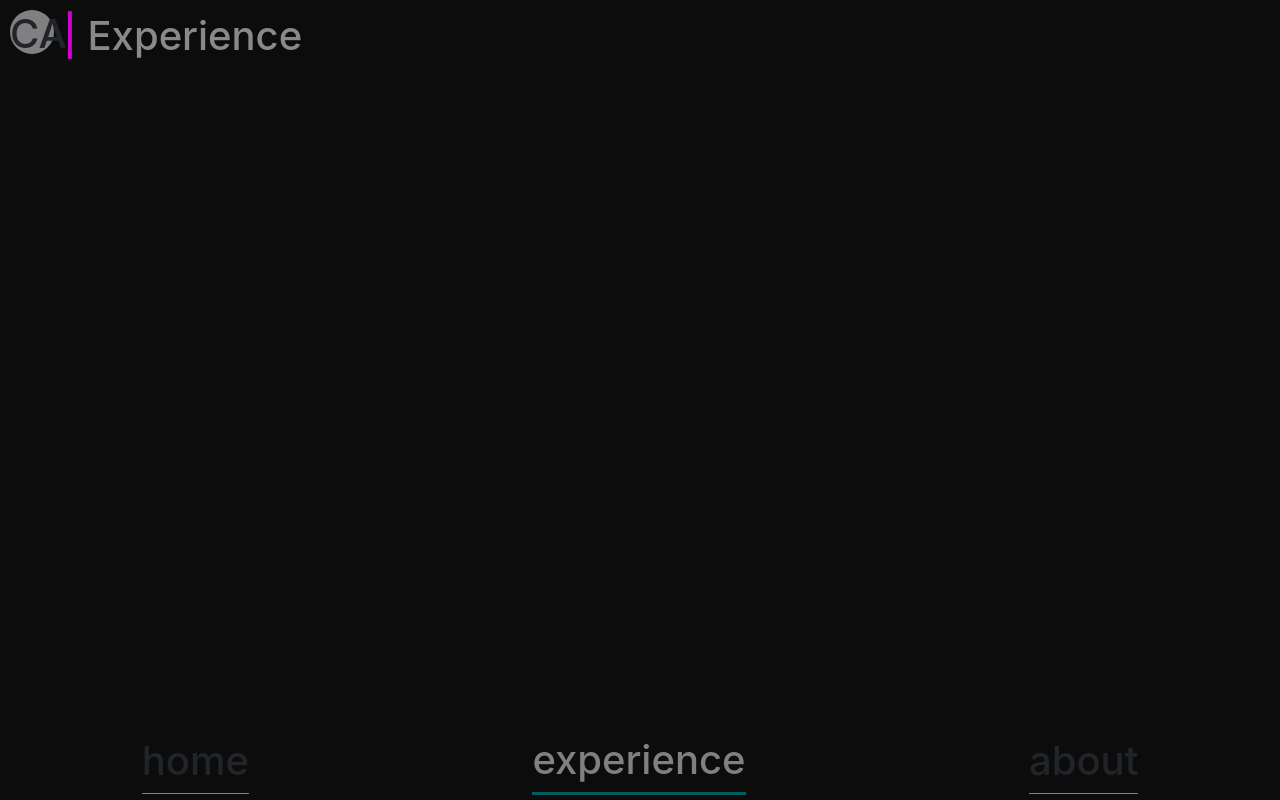
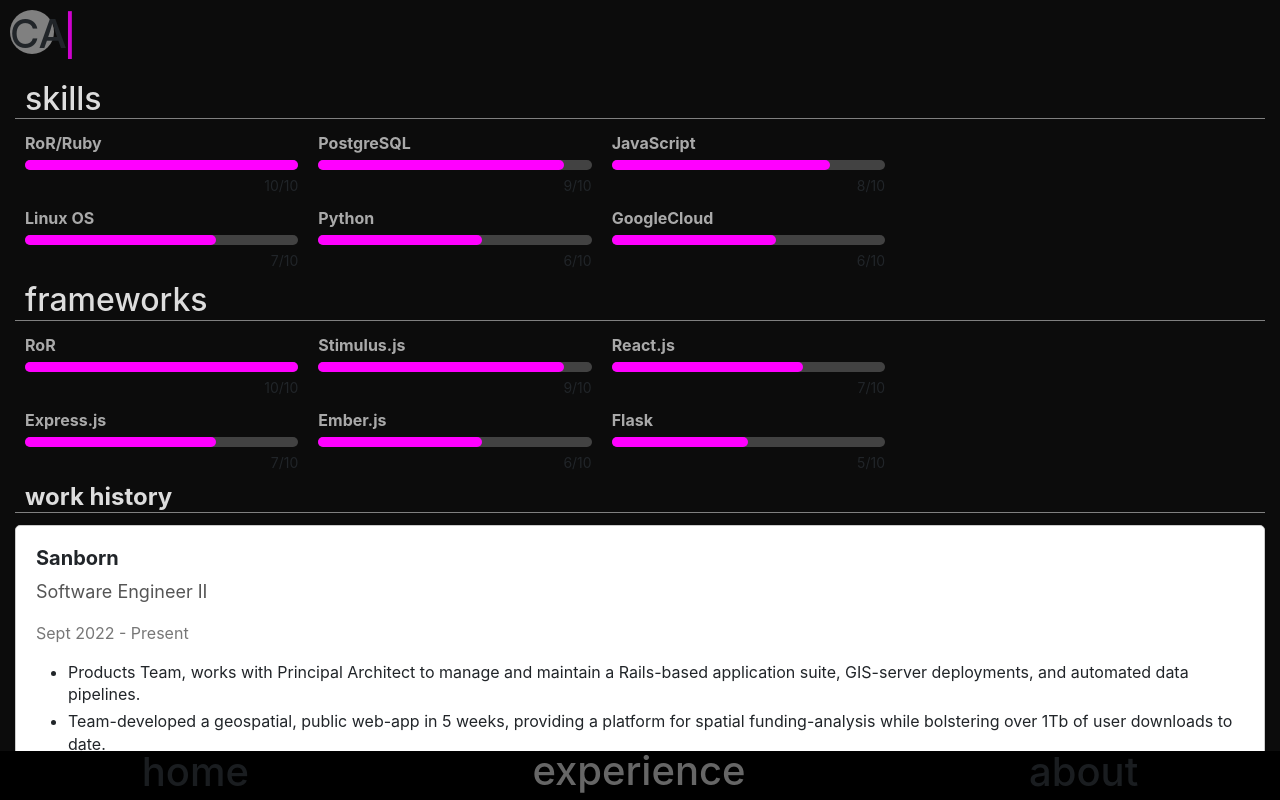
Before and after one commit to colintalex/portfolio-next, a Next.js app: page /experience in a window 1280 px wide. Built offline with nearby package versions, Linux system fonts and the light colour scheme; a web font is replaced by a local one.

Commit message:
Update Experience

```diff
--- a/components/nav.js
+++ b/components/nav.js
@@ -8,7 +8,6 @@ import { usePathname } from "next/navigation";
 
 export default function Nav() {
   const [show, setShow] = useState(false);``
-
   const handleClose = () => setShow(false);
   const handleShow = () => setShow(true);
   const currentRoute = usePathname();
@@ -19,7 +18,7 @@ export default function Nav() {
         href="/"
         className={
           currentRoute === "/"
-            ? styles.active_class_name
+            ? styles.active_class_name_home
             : styles.non_active_class_name
         }
       >
@@ -29,7 +28,7 @@ export default function Nav() {
         href="/experience"
         className={
           currentRoute === "/experience"
-            ? styles.active_class_name
+            ? styles.active_class_name_experience
             : styles.non_active_class_name
         }
       >
@@ -39,7 +38,7 @@ export default function Nav() {
         href="/about"
         className={
           currentRoute === "/about"
-            ? styles.active_class_name
+            ? styles.active_class_name_about
             : styles.non_active_class_name
         }
       >
--- a/components/nav.module.scss
+++ b/components/nav.module.scss
@@ -12,12 +12,22 @@
   justify-content: space-around;
   margin: 10px 0;
   width: 100%;
-
+  background: black;
+  margin-bottom: -1px;
   a {
     border-bottom: 1px solid gray;
-    &.active_class_name {
+    opacity: 0.8;
+    &.active_class_name_about {
       color: gray;
-      border-bottom: 3px solid rgba(0, 128, 128, 0.7);
+      border-bottom: 3px solid gold;
+    }
+    &.active_class_name_home {
+      color: gray;
+      border-bottom: 3px solid turquoise;
+    }
+    &.active_class_name_experience {
+      color: gray;
+      border-bottom: 3px solid magenta
     }
   }
 }
--- /dev/null
+++ b/components/skills.js
@@ -0,0 +1,97 @@
+import { useEffect, useState } from "react";
+import styles from "./skills.module.scss";
+
+export default function Skills() {
+  const skills = [
+    ["RoR/Ruby", 10],
+    ["PostgreSQL", 9],
+    ["JavaScript", 8],
+    ["Linux OS", 7],
+    ["Python", 6],
+    ["GoogleCloud", 6],
+  ];
+
+  const frameworks = [
+    ["RoR", 10],
+    ["Stimulus.js", 9],
+    ["React.js", 7],
+    ["Express.js", 7],
+    ["Ember.js", 6],
+    ["Flask", 5],
+  ];
+
+  const [animationComplete, setAnimationComplete] = useState(false);
+
+  useEffect(() => {
+    // Mark animation as complete after a delay
+    const animationTimer = setTimeout(() => {
+      setAnimationComplete(true);
+    }, []); // Adjust the delay as needed
+
+    return () => clearTimeout(animationTimer);
+  }, []);
+
+  return (
+    <div className={styles.skills_container}>
+      <div className={styles.skills_section}>
+        <h2 className={styles.title}>skills</h2>
+        <div className={styles.skills_grid}>
+          {skills.map(([skill, level]) => (
+            <div
+              key={skill}
+              className={`${styles.skill} ${
+                animationComplete ? styles.animate : ""
+              }`}
+            >
+              <div className={styles.skill_label}>{skill}</div>
+              <div className={styles.progress_container}>
+                <div
+                  className={styles.progress_bar}
+                  style={{
+                    width: animationComplete ? `${(level / 10) * 100}%` : "0%",
+                    transition: animationComplete
+                      ? "width 1s ease-in-out"
+                      : "none",
+                  }}
+                ></div>
+              </div>
+              <div className={styles.skill_level}>
+                {animationComplete ? `${level}/10` : "Loading..."}
+              </div>
+            </div>
+          ))}
+        </div>
+      </div>
+
+      <div className={styles.skills_section}>
+        <h2 className={styles.title}>frameworks</h2>
+        <div className={styles.skills_grid}>
+          {frameworks.map(([framework, level]) => (
+            <div
+              key={framework}
+              className={`${styles.skill} ${
+                animationComplete ? styles.animate : ""
+              }`}
+            >
+              <div className={styles.skill_label}>{framework}</div>
+              <div className={styles.progress_container}>
+                <div
+                  className={styles.progress_bar}
+                  style={{
+                    width: animationComplete ? `${(level / 10) * 100}%` : "0%",
+                    transition: animationComplete
+                      ? "width 1s ease-in-out"
+                      : "none",
+                  }}
+                ></div>
+              </div>
+              <div className={styles.skill_level}>
+                {animationComplete ? `${level}/10` : "Loading..."}
+              </div>
+            </div>
+          ))}
+        </div>
+      </div>
+    </div>
+  );
+}
--- /dev/null
+++ b/components/skills.module.scss
@@ -0,0 +1,64 @@
+.skills_container {
+  justify-content: center;
+  align-items: center;
+}
+
+.skills_grid {
+  display: grid;
+  grid-template-columns: repeat(3, 1fr);
+  row-gap: 0px;
+  column-gap: 20px;
+  max-width: 900px;
+  padding: 0px 20px;
+  /* Adjust as needed */
+}
+
+.title {
+  padding-left: 10px;
+  border-bottom: 1px solid gray;
+  margin: 0 10px;
+  margin-bottom: 12px;
+  color: rgb(221, 221, 221);
+}
+
+.skill {
+  display: flex;
+  flex-direction: column;
+  margin-bottom: 10px;
+  width: 100%;
+  opacity: 0;
+  transform: translateY(20px);
+  transition: opacity 1s ease-in-out, transform 1s ease-in-out;
+}
+
+.animate {
+  opacity: 1;
+  transform: translateY(0);
+}
+
+.skill_label {
+  font-weight: bold;
+  margin-bottom: 5px;
+  color: rgba(245, 245, 245, 0.678);
+}
+
+.progress_container {
+  width: 100%;
+  height: 10px;
+  background-color: #424242;
+  border-radius: 5px;
+}
+
+.progress_bar {
+  height: 100%;
+  background-color: magenta;
+  /* Change the color as desired */
+  border-radius: 5px;
+  transition: width 1s ease-in-out;
+}
+
+.skill_level {
+  margin-top: 5px;
+  text-align: right;
+  font-size: 14px;
+}
--- /dev/null
+++ b/components/work_history.js
@@ -0,0 +1,50 @@
+import styles from "./work_history.module.scss";
+
+export default function WorkHistory() {
+  const workHistory = [
+    {
+      company: "Sanborn",
+      position: "Software Engineer II",
+      startDate: "Sept 2022",
+      endDate: "Present",
+      descriptions: [
+        "Products Team, works with Principal Architect to manage and maintain a Rails-based application suite, GIS-server deployments, and automated data pipelines.",
+        "Team-developed a geospatial, public web-app in 5 weeks, providing a platform for spatial funding-analysis while bolstering over 1Tb of user downloads to date.",
+        "Self-authored a role-based documentation platform on Rails, streamlining internal viewing/editing of client-facing documentation for 4 applications within the company suite.",
+      ],
+    },
+    {
+      company: "Sanborn",
+      position: "Software Engineer I",
+      startDate: "June 2021",
+      endDate: "Sept 2022",
+      descriptions: [
+        "Assisted Lead Engineer with development/on-site deployment of  company software product suite, built using Rails.",
+        "Regained control on technical debt by assisting with debugging deep-dives & developing strategies for new technology.",
+        "Developed a plane tracking map interface by using aerial tracking API's for observing/recording/replaying of flight paths.",
+      ],
+    },
+  ];
+
+  return (
+    <div className={styles.container}>
+      <h2 className={styles.title}>work history</h2>
+      {workHistory.map((job, index) => (
+        <div key={index} className={styles.job}>
+          <h3 className={styles.company}>{job.company}</h3>
+          <p className={styles.position}>{job.position}</p>
+          <p className={styles.date}>
+            {job.startDate} - {job.endDate}
+          </p>
+          <ul className={styles.descriptionList}>
+            {job.descriptions.map((description, i) => (
+              <li key={i} className={styles.descriptionItem}>
+                {description}
+              </li>
+            ))}
+          </ul>
+        </div>
+      ))}
+    </div>
+  );
+}
--- /dev/null
+++ b/components/work_history.module.scss
@@ -0,0 +1,77 @@
+.container {
+  margin: 0 10px;
+}
+
+.title {
+  padding-left: 10px;
+  border-bottom: 1px solid gray;
+  margin-bottom: 12px;
+}
+
+/* work_history.module.scss */
+
+.title {
+  font-size: 24px;
+  font-weight: bold;
+  color: rgb(221, 221, 221);
+}
+
+.job {
+  border: 1px solid #ccc;
+  padding: 20px;
+  margin-bottom: 20px;
+  background-color: #fff;
+  box-shadow: 0 2px 4px rgba(0, 0, 0, 0.1);
+  border-radius: 5px;
+}
+
+.company {
+  font-size: 20px;
+  font-weight: bold;
+}
+
+.position {
+  font-size: 18px;
+  color: #555;
+  margin-top: 5px;
+}
+
+.date {
+  font-size: 16px;
+  color: #777;
+  margin-top: 10px;
+}
+
+.description {
+  margin-top: 15px;
+  font-size: 16px;
+  line-height: 1.4;
+}
+
+/* Add media queries for responsiveness if needed */
+@media (max-width: 768px) {
+  .job {
+    padding: 15px;
+  }
+
+  .company {
+    font-size: 18px;
+  }
+
+  .position {
+    font-size: 16px;
+  }
+}
+
+
+.descriptionList {
+  list-style-type: disc;
+  /* Adjust the margin as needed */
+}
+
+.descriptionItem {
+  font-size: 16px;
+  line-height: 1.4;
+  margin-top: 5px;
+  /* Adjust spacing between bullet points */
+}
--- a/pages/about.js
+++ b/pages/about.js
@@ -5,7 +5,7 @@ export default function About() {
     <>
       <div className="page-title">
         <h1>
-          <span className="about">|</span> About Me
+          <span className="about">|</span>
         </h1>
       </div>
       <div className={styles.img_wrapper}>
--- a/pages/experience.js
+++ b/pages/experience.js
@@ -1,9 +1,16 @@
+import Skills from "../components/skills";
+import WorkHistory from "../components/work_history";
+
 export default function Experience() {
   return (
-    <div className="page-title">
-      <h1>
-        <span className="experience">|</span> Experience
-      </h1>
+    <div>
+      <div className="page-title">
+        <h1>
+          <span className="experience">|</span>
+        </h1>
+      </div>
+      <Skills/>
+      <WorkHistory/>
     </div>
   );
 }
--- a/styles/Experience.module.scss
+++ b/styles/Experience.module.scss
@@ -0,0 +1 @@
+.tit
--- a/styles/globals.scss
+++ b/styles/globals.scss
@@ -5,7 +5,7 @@ html,
 body {
   height: 100%;
   width: 100%;
-  overflow: hidden;
+  overflow: scroll;
   padding: 0;
   margin: 0;
   font-family: -apple-system, BlinkMacSystemFont, Segoe UI, Roboto, Oxygen,
@@ -66,15 +66,20 @@ a {
   }
 }
 
+.initial-load {
+  span.home {
+    animation: cursor-blink 1s linear 3;
+  }
+}
 .page-title {
   margin-left: 58px;
   padding-top: 12px;
+  padding-bottom: 12px;
   color: rgba(255, 255, 255, 0.516);
 
   span {
     opacity: 0.8;
     &.home {
-      animation: cursor-blink 1s linear 3;
       color: turquoise;
     }
     &.experience {
```
Also changed, not shown: pages/index.js (+12 -5 lines), styles/Home.module.scss (+27 -3 lines).
